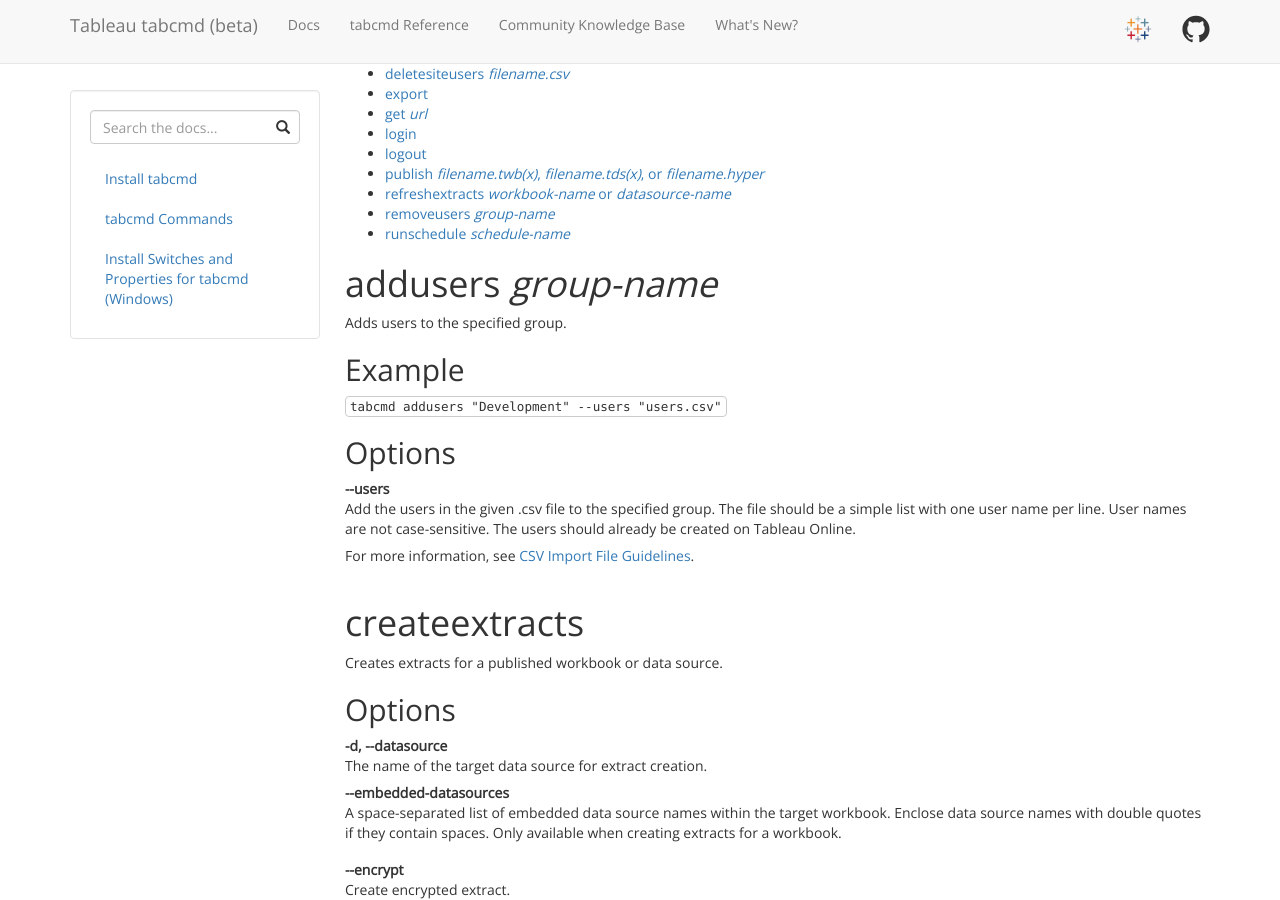
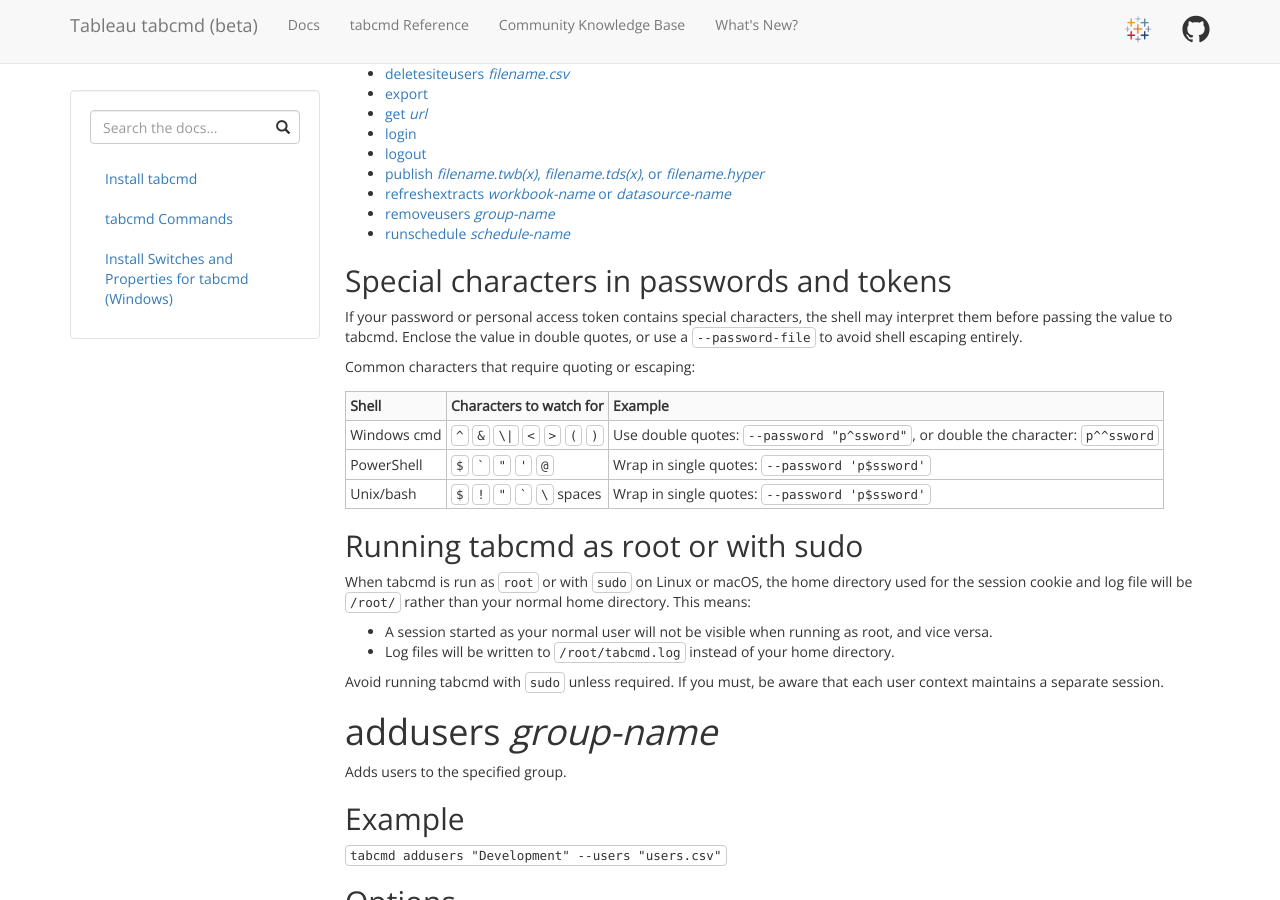
Before and after one commit to tableau/tabcmd, a Jekyll site: the page built from docs/tabcmd_cmd.md, in a window 1280 px wide and 900 px high, scrolled down 436 px. Built offline with Jekyll 4.4.1, drawn with Linux system fonts in a browser that asks for light colours; nearby versions of some CDN libraries.

Commit message:
docs: add quoting guide and sudo warning (#226 #45)
- Add special character quoting guide for passwords/tokens on Windows
  cmd, PowerShell, and Unix (#226)
- Add note about running tabcmd as root/sudo and home directory
  behavior (#45)

Co-Authored-By: Claude Sonnet 4.6 <noreply@anthropic.com>

```diff
--- a/docs/tabcmd_cmd.md
+++ b/docs/tabcmd_cmd.md
@@ -9,6 +9,27 @@ You can use the following commands with the tabcmd command-line tool in Tableau
 
 * TOC
 {:toc}
+
+## Special characters in passwords and tokens
+
+If your password or personal access token contains special characters, the shell may interpret them before passing the value to tabcmd. Enclose the value in double quotes, or use a `--password-file` to avoid shell escaping entirely.
+
+Common characters that require quoting or escaping:
+
+| Shell | Characters to watch for | Example |
+|-------|------------------------|---------|
+| Windows cmd | `^` `&` `\|` `<` `>` `(` `)` | Use double quotes: `--password "p^ssword"`, or double the character: `p^^ssword` |
+| PowerShell | `$` `` ` `` `"` `'` `@` | Wrap in single quotes: `--password 'p$ssword'` |
+| Unix/bash | `$` `!` `"` `` ` `` `\` spaces | Wrap in single quotes: `--password 'p$ssword'` |
+
+## Running tabcmd as root or with sudo
+
+When tabcmd is run as `root` or with `sudo` on Linux or macOS, the home directory used for the session cookie and log file will be `/root/` rather than your normal home directory. This means:
+
+- A session started as your normal user will not be visible when running as root, and vice versa.
+- Log files will be written to `/root/tabcmd.log` instead of your home directory.
+
+Avoid running tabcmd with `sudo` unless required. If you must, be aware that each user context maintains a separate session.
 
 # addusers *group-name*
 Adds users to the specified group.
```
